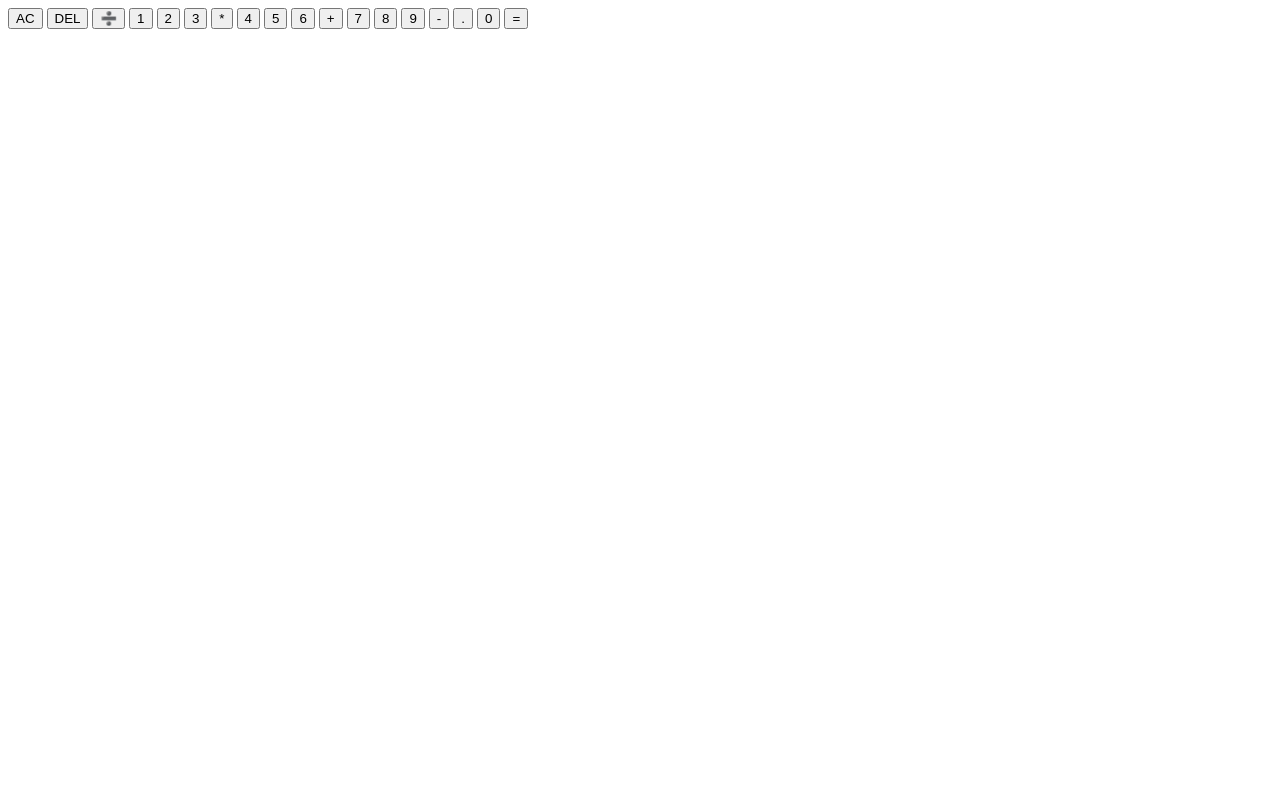
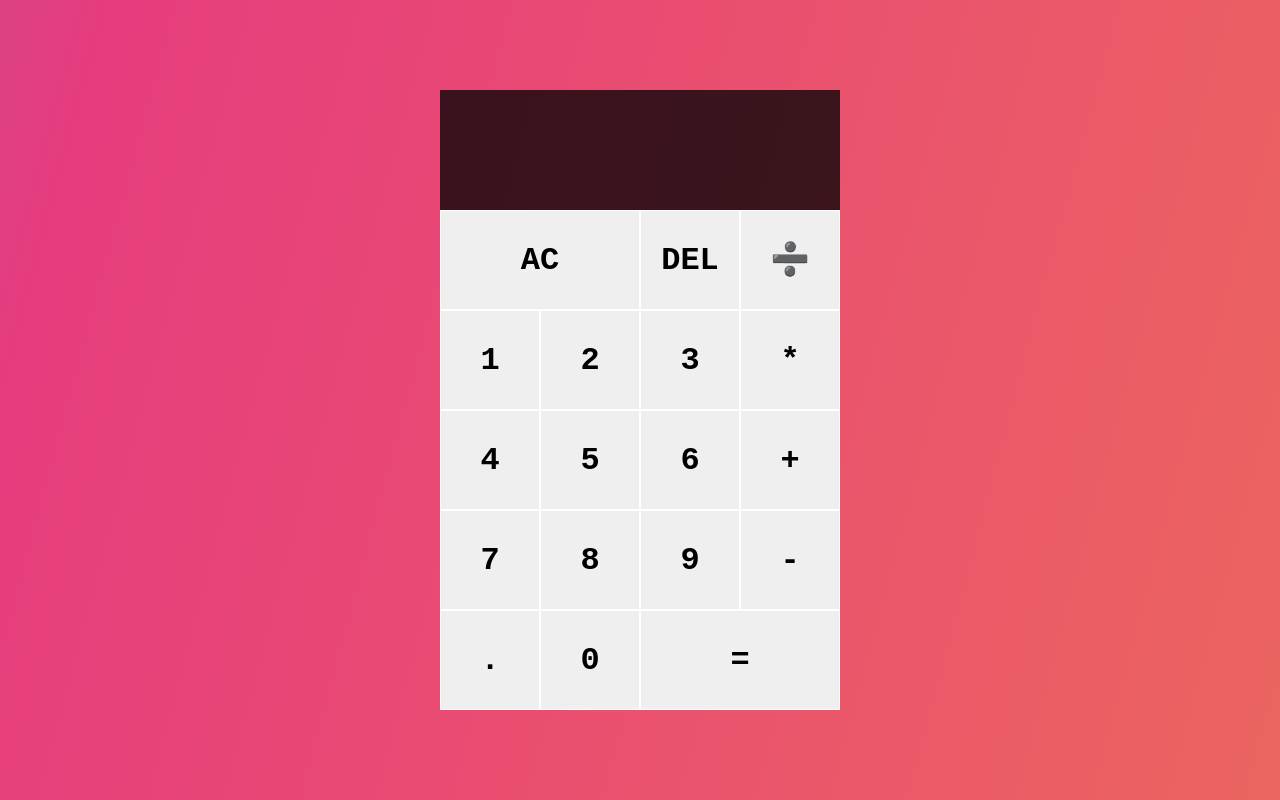
Before and after one commit to DejanDexa/Calculator, a plain HTML site: page index.html in a window 1280 px wide. Drawn offline with Linux system fonts and the light colour scheme.

Commit message:
grid, buttons and output display styling

```diff
--- a/index.html
+++ b/index.html
@@ -13,7 +13,7 @@
             <div class="previous-display"></div>
             <div class="current-display"></div>
         </div>
-        <button class="span-two">AC</button>
+        <button class="big-btn">AC</button>
         <button>DEL</button>
         <button>➗</button>
         <button>1</button>
@@ -30,7 +30,7 @@
         <button>-</button>
         <button>.</button>
         <button>0</button>
-        <button class="span-two">=</button>
+        <button class="big-btn">=</button>
     </div>
 </body>
 </html>
--- a/styles.css
+++ b/styles.css
@@ -0,0 +1,73 @@
+*, *::before, *::after {
+    box-sizing: border-box;
+    font-family: monospace, sans-serif;
+    font-weight: bold;
+}
+
+body {
+    padding: 0;
+    margin: 0;
+
+    background: linear-gradient(-75deg, #ee7752, #e73c7e, #23a6d5, #23d5ab);
+	background-size: 400% 400%;
+	animation: gradient 15s ease infinite;
+}
+
+@keyframes gradient {
+	0% {
+		background-position: 0% 50%;
+	}
+	50% {
+		background-position: 100% 50%;
+	}
+	100% {
+		background-position: 0% 50%;
+	}
+}
+
+.calculator-grid {
+    display: grid;
+    justify-content: center;
+    align-content: center;
+    min-height: 100vh;
+    grid-template-columns: repeat(4, 100px);
+    grid-template-rows: minmax(120px, auto) repeat(5, 100px);
+}
+
+.calculator-grid > button {
+    cursor: pointer;
+    font-size: 2rem;
+    border: 1px solid white;
+    outline: none;
+    background-color: rgba(255, 255, 255 .75);
+}
+
+.calculator-grid > button:hover {
+    background-color: white;
+}
+
+.big-btn {
+    grid-column: span 2;
+}
+
+.output {
+    grid-column: 1 / -1;
+    background-color: rgba(0, 0, 0, .75);
+    display: flex;
+    align-items: flex-end;
+    justify-content: space-around;
+    flex-direction: column;
+    padding: 10px;
+    word-wrap: break-word;
+    word-break: break-all;
+}
+
+.output .previous-display {
+    color: rgba(255, 255, 255, .75);
+    font-size: 1.5rem;
+}
+
+.output .current-display {
+    color: rgba(255, 255, 255, .75);
+    font-size: 1.5rem;
+}
```
